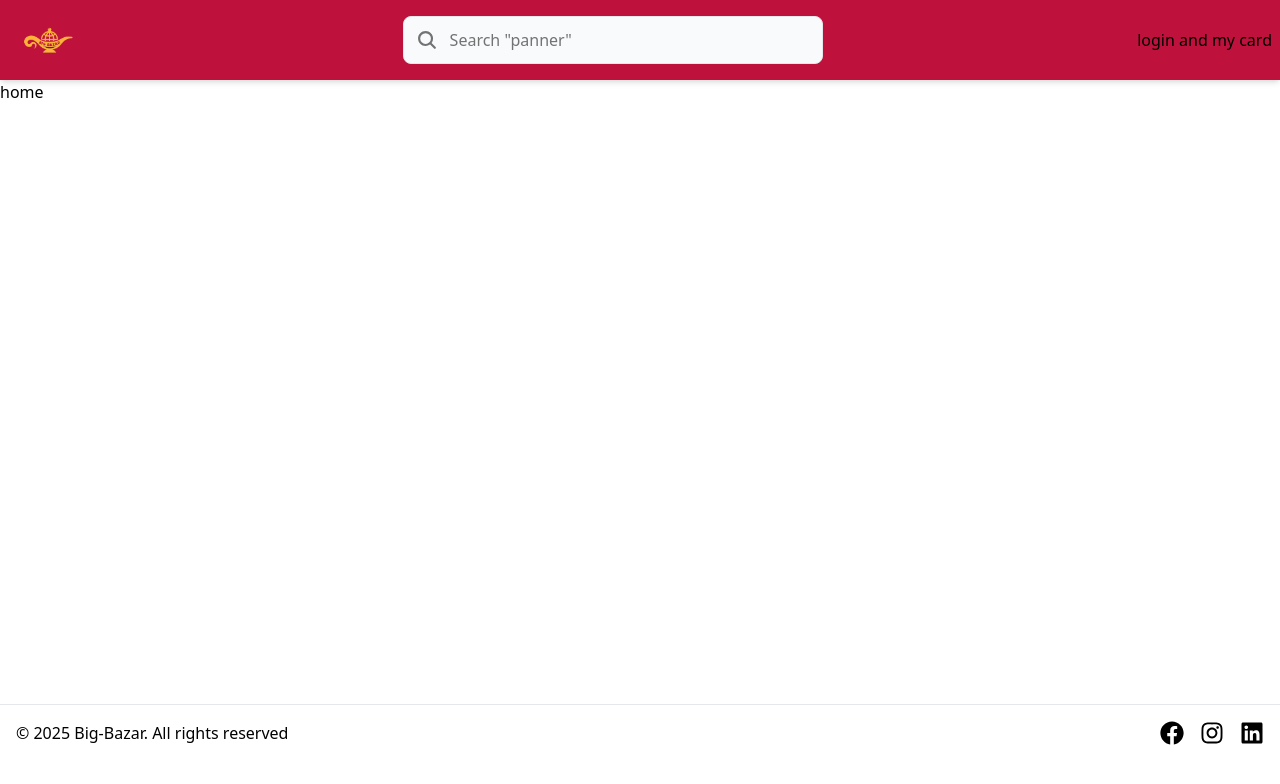
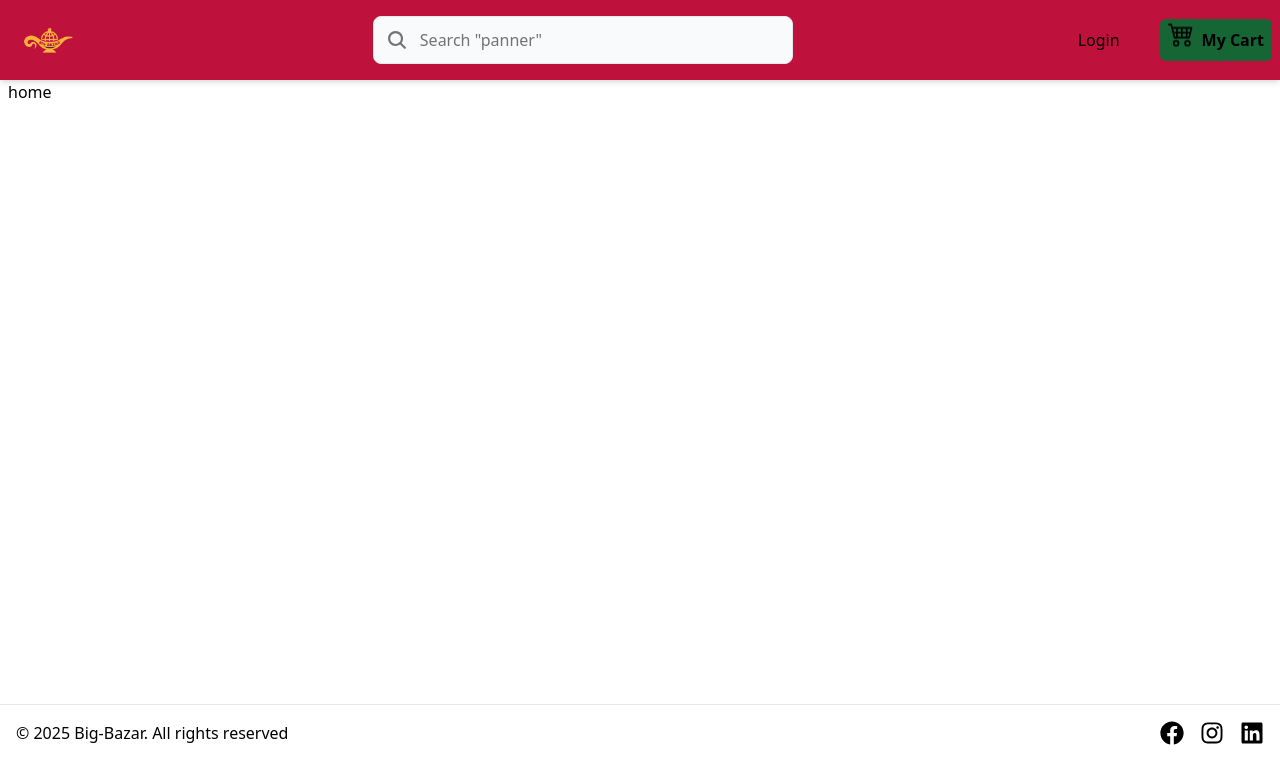
Before and after one commit to shahriar2880/big-bazar, a React (Vite) app in the folder client/: page / in a window 1280 px wide. Shown: the top 784 px of the page. Built offline with nearby package versions, Linux system fonts and the light colour scheme.

Commit message:
complete the mobile version

```diff
--- a/client/src/component/Header.jsx
+++ b/client/src/component/Header.jsx
@@ -3,6 +3,7 @@ import logo from "../assets/big-bazar.png";
 import "../index.css";
 import Search from "./Search";
 import { FaRegCircleUser } from "react-icons/fa6";
+import { BsCart4 } from "react-icons/bs";
 import { Link, useLocation } from "react-router-dom";
 import useMobile from "../hooks/useMobile";
 
@@ -21,9 +22,9 @@ const Header = () => {
   // }
   return (
     //header tag use for seo frendly
-    <header className="h-30 min-w-[1px] py-2 lg:h-22 lg:shadow-md sticky top-0 bg-rose-700 flex flex-col justify-center">
+    <header className=" h-30 min-w-[1px] py-2 px-2  lg:h-22 lg:shadow-md sticky top-0 bg-rose-700 flex flex-col justify-center">
       {!(isSearchPage && isMobile) && (
-        <div className="container mx-auto px-2 flex items-center h-full flexcol justify-between">
+        <div className="container mx-auto flex items-center h-full flexcol justify-between">
           {/* logo */}
           <div className="h-full">
             <Link to={"/"} className="h-full flex justify-center items-center">
@@ -57,13 +58,21 @@ const Header = () => {
             >
               <FaRegCircleUser size={26} />
             </button>
-            <div className="hidden lg:block">login and my card</div>
+
+            {/* desktop */}
+            <div className="hidden lg:flex items-center gap-10">
+              <Link>Login</Link>
+              <button className="flex items-center gap-2 p-2 rounded-md bg-green-800">
+                <div className="animate-bounce"><BsCart4 size={26}/></div>
+                <div className="font-semibold"><p>My Cart</p></div>
+              </button>
+            </div>
           </div>
           {/* login and my cart */}
         </div>
       )}
 
-      <div className="container mx-auto px-2 lg:hidden search">
+      <div className="container mx-auto lg:hidden sm-search">
         <Search />
       </div>
     </header>
--- a/client/src/index.css
+++ b/client/src/index.css
@@ -3,9 +3,9 @@
 @tailwind utilities;
 
 
-body, html, header, .container {
+html, header {
     overflow-x: hidden; /* Prevent horizontal scrolling */
-    max-width: 100vw; /* Ensure the width doesn't exceed the viewport */
+    max-width: 100%; /* Ensure the width doesn't exceed the viewport */
   }
 
 @media (max-width: 150px) {
@@ -13,5 +13,4 @@ body, html, header, .container {
     display: flex;
     flex-direction: column;
   }
-
 }
--- a/client/src/pages/Home.jsx
+++ b/client/src/pages/Home.jsx
@@ -2,7 +2,7 @@ import React from 'react'
 
 const Home = () => {
   return (
-    <div className='container mx-auto'>
+    <div className='container mx-auto px-2'>
       home
     </div>
   )
```
